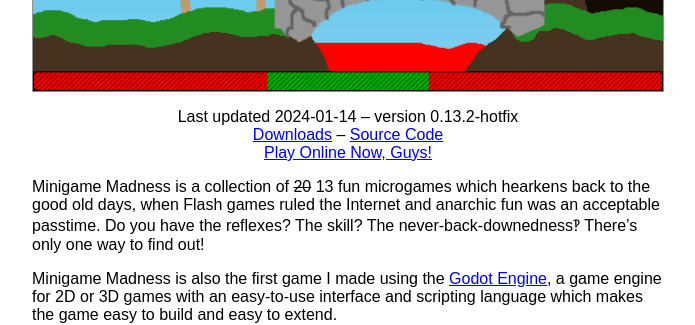
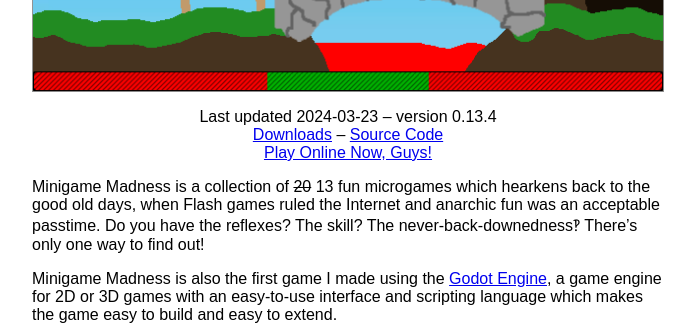
Before and after one commit to swashdev/swashdev.github.io, a Jekyll site: the page built from _projects/minigame-madness.md, in a window 1280 px wide and 900 px high, scrolled down 449 px. Shown: the part 152-477 px from the top of the window, without its empty margins (292-987 px from the left). Built offline with Jekyll 4.4.1, drawn with Linux system fonts in a browser that asks for light colours.

Commit message:
update Minigame Madness version to 0.13.4

```diff
--- a/_projects/minigame-madness.md
+++ b/_projects/minigame-madness.md
@@ -4,14 +4,14 @@ title: Minigame Madness
 spoof_url: /projects/
 license: Mostly Public Domain
 license_link: https://github.com/swashdev/minigame-madness/blob/master/LICENSE
-version: 0.13.2-hotfix
+version: 0.13.4
 downloads: https://github.com/swashdev/minigame-madness/releases
 github: minigame-madness/
 systems: HTML5, Linux, Windows, MacOS
 tags: arcade microgame web_game
 thumbnail: /images/thumbnails/minigame-madness.png
 preview: /images/minigame-madness/screenshot.png
-update: 2024-01-14
+update: 2024-03-23
 playnow: https://pavlick.net/minigame-madness/
 ---
 
```
